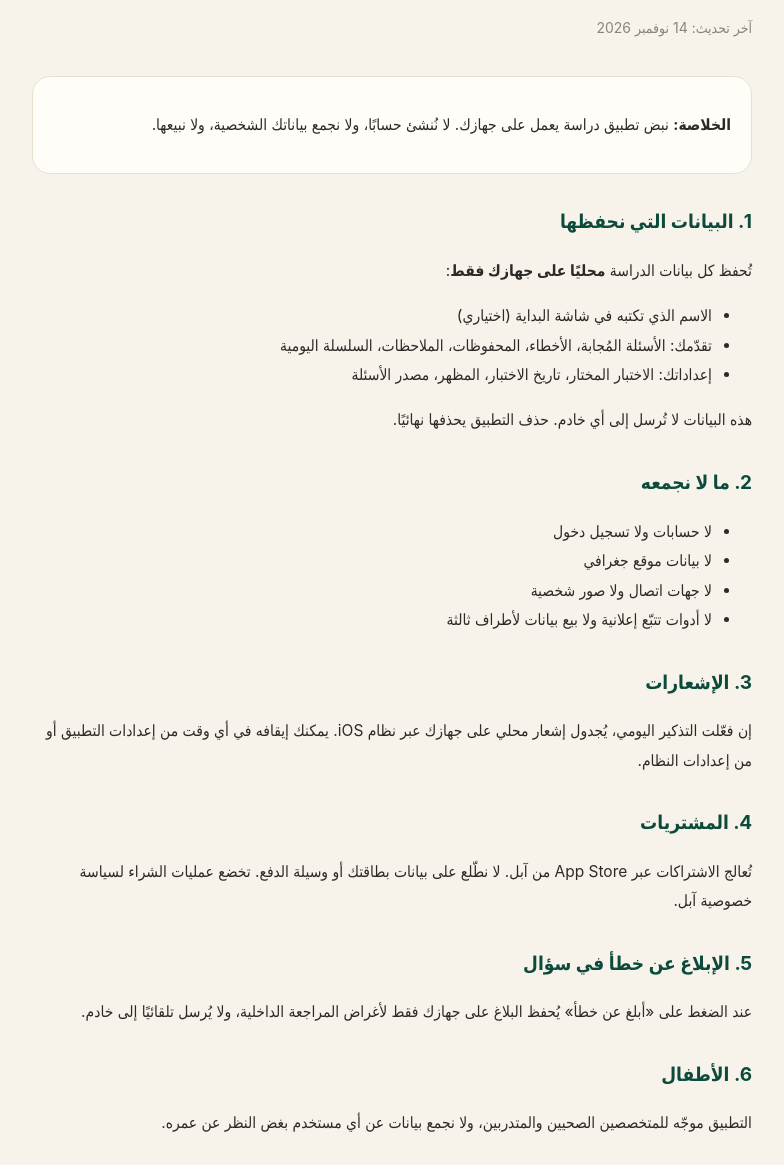
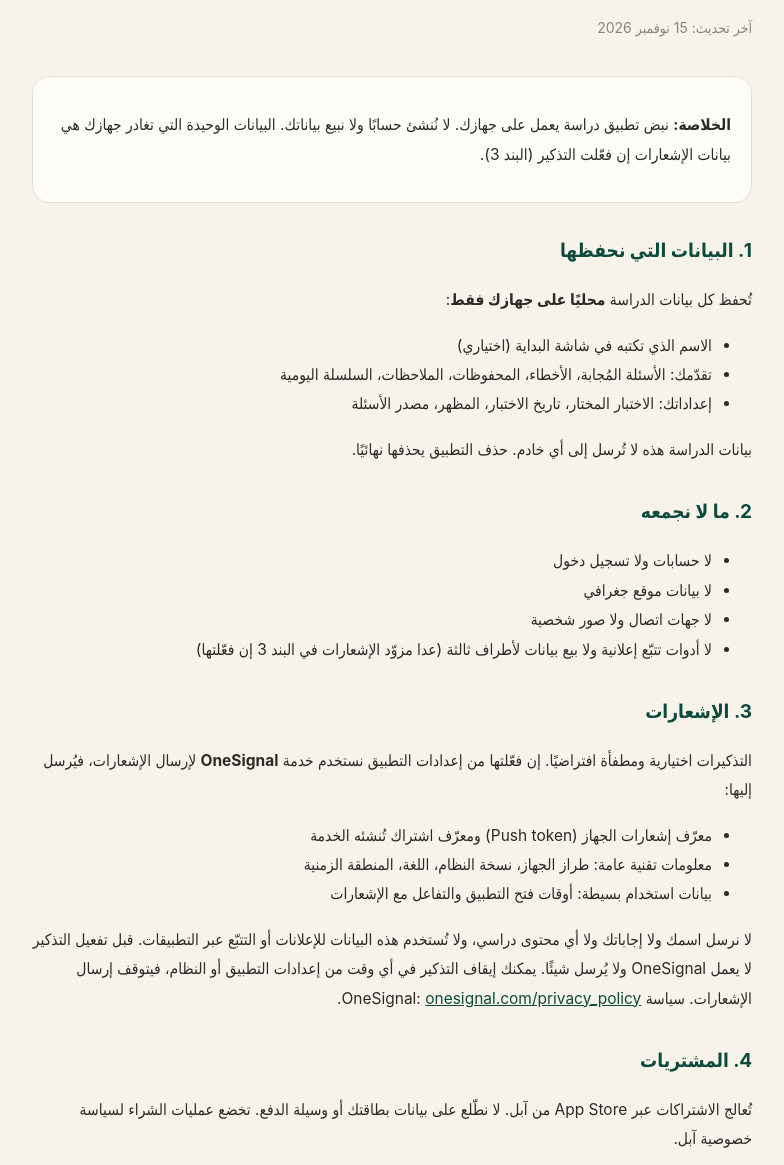
Before and after one commit to MAX3D11/nabd-legal, a plain HTML site: page index.html in a window 1280 px wide. Shown: the part 96-1261 px from the top of the page, without its empty margins (248-1032 px from the left). Drawn offline with Linux system fonts and the light colour scheme.

Commit message:
Privacy policy: disclose optional OneSignal push reminders
Co-Authored-By: Claude Opus 5.5 <noreply@anthropic.com>

```diff
--- a/index.html
+++ b/index.html
@@ -23,10 +23,10 @@
 <body>
 <main>
   <h1>سياسة الخصوصية — نبض</h1>
-  <div class="sub">آخر تحديث: 14 نوفمبر 2026</div>
+  <div class="sub">آخر تحديث: 15 نوفمبر 2026</div>
 
   <div class="card">
-    <p><strong>الخلاصة:</strong> نبض تطبيق دراسة يعمل على جهازك. لا نُنشئ حسابًا، ولا نجمع بياناتك الشخصية، ولا نبيعها.</p>
+    <p><strong>الخلاصة:</strong> نبض تطبيق دراسة يعمل على جهازك. لا نُنشئ حسابًا ولا نبيع بياناتك. البيانات الوحيدة التي تغادر جهازك هي بيانات الإشعارات إن فعّلت التذكير (البند 3).</p>
   </div>
 
   <h2>1. البيانات التي نحفظها</h2>
@@ -36,18 +36,24 @@
     <li>تقدّمك: الأسئلة المُجابة، الأخطاء، المحفوظات، الملاحظات، السلسلة اليومية</li>
     <li>إعداداتك: الاختبار المختار، تاريخ الاختبار، المظهر، مصدر الأسئلة</li>
   </ul>
-  <p>هذه البيانات لا تُرسل إلى أي خادم. حذف التطبيق يحذفها نهائيًا.</p>
+  <p>بيانات الدراسة هذه لا تُرسل إلى أي خادم. حذف التطبيق يحذفها نهائيًا.</p>
 
   <h2>2. ما لا نجمعه</h2>
   <ul>
     <li>لا حسابات ولا تسجيل دخول</li>
     <li>لا بيانات موقع جغرافي</li>
     <li>لا جهات اتصال ولا صور شخصية</li>
-    <li>لا أدوات تتبّع إعلانية ولا بيع بيانات لأطراف ثالثة</li>
+    <li>لا أدوات تتبّع إعلانية ولا بيع بيانات لأطراف ثالثة (عدا مزوّد الإشعارات في البند 3 إن فعّلتها)</li>
   </ul>
 
   <h2>3. الإشعارات</h2>
-  <p>إن فعّلت التذكير اليومي، يُجدول إشعار محلي على جهازك عبر نظام iOS. يمكنك إيقافه في أي وقت من إعدادات التطبيق أو من إعدادات النظام.</p>
+  <p>التذكيرات اختيارية ومطفأة افتراضيًا. إن فعّلتها من إعدادات التطبيق نستخدم خدمة <strong>OneSignal</strong> لإرسال الإشعارات، فيُرسل إليها:</p>
+  <ul>
+    <li>معرّف إشعارات الجهاز (Push token) ومعرّف اشتراك تُنشئه الخدمة</li>
+    <li>معلومات تقنية عامة: طراز الجهاز، نسخة النظام، اللغة، المنطقة الزمنية</li>
+    <li>بيانات استخدام بسيطة: أوقات فتح التطبيق والتفاعل مع الإشعارات</li>
+  </ul>
+  <p>لا نرسل اسمك ولا إجاباتك ولا أي محتوى دراسي، ولا تُستخدم هذه البيانات للإعلانات أو التتبّع عبر التطبيقات. قبل تفعيل التذكير لا يعمل OneSignal ولا يُرسل شيئًا. يمكنك إيقاف التذكير في أي وقت من إعدادات التطبيق أو النظام، فيتوقف إرسال الإشعارات. سياسة OneSignal: <a href="https://onesignal.com/privacy_policy">onesignal.com/privacy_policy</a>.</p>
 
   <h2>4. المشتريات</h2>
   <p>تُعالج الاشتراكات عبر App Store من آبل. لا نطّلع على بيانات بطاقتك أو وسيلة الدفع. تخضع عمليات الشراء لسياسة خصوصية آبل.</p>
@@ -56,7 +62,7 @@
   <p>عند الضغط على «أبلغ عن خطأ» يُحفظ البلاغ على جهازك فقط لأغراض المراجعة الداخلية، ولا يُرسل تلقائيًا إلى خادم.</p>
 
   <h2>6. الأطفال</h2>
-  <p>التطبيق موجّه للمتخصصين الصحيين والمتدربين، ولا نجمع بيانات عن أي مستخدم بغض النظر عن عمره.</p>
+  <p>التطبيق موجّه للمتخصصين الصحيين والمتدربين، ولا نجمع بيانات شخصية عن أي مستخدم بغض النظر عن عمره.</p>
 
   <h2>7. المحتوى العلمي</h2>
   <p>الأسئلة والشروح لأغراض تعليمية ولا تُعد استشارة طبية. لا يُتحمل أي مسؤولية عن قرارات سريرية مبنية على التطبيق.</p>
```
